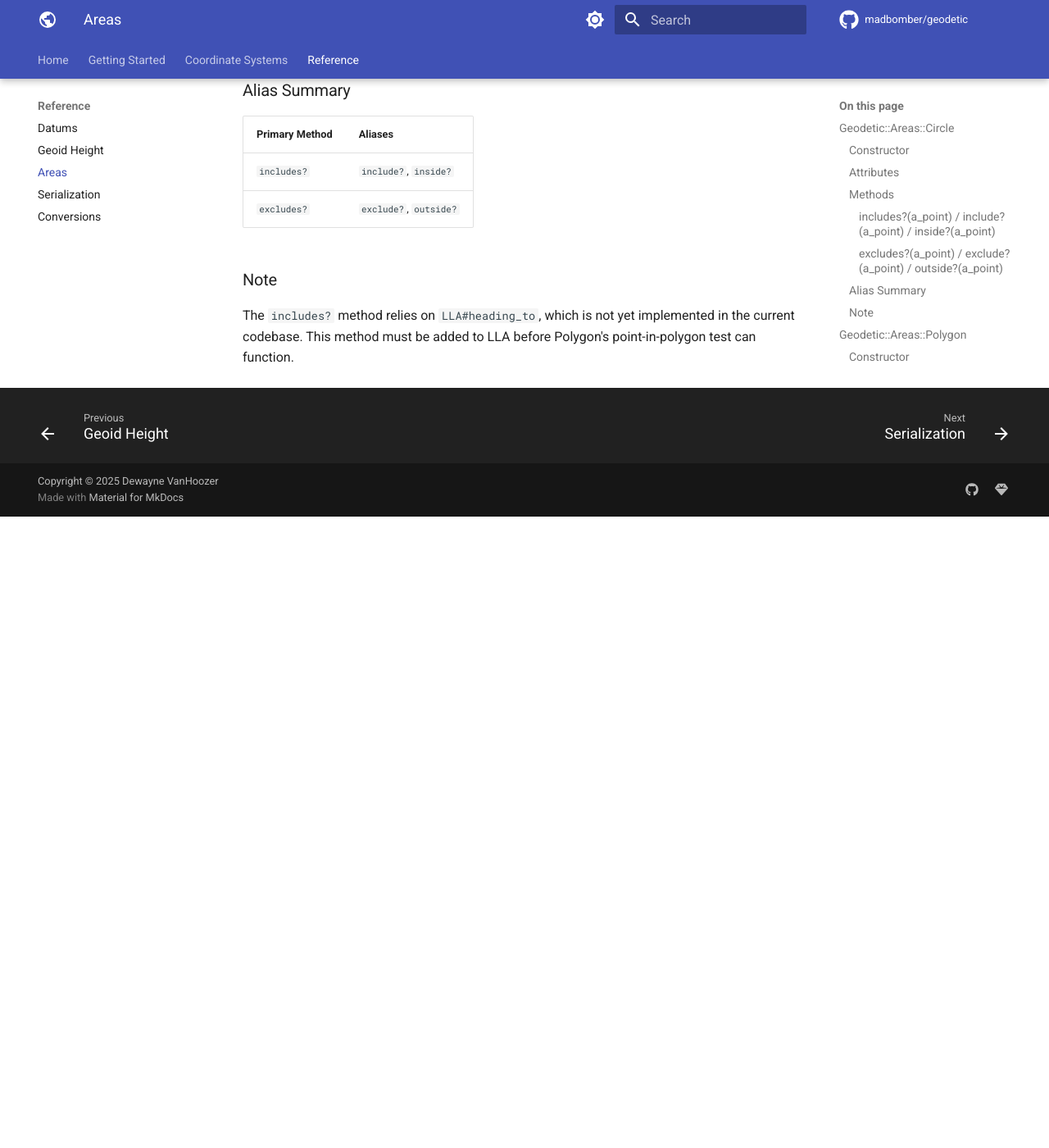
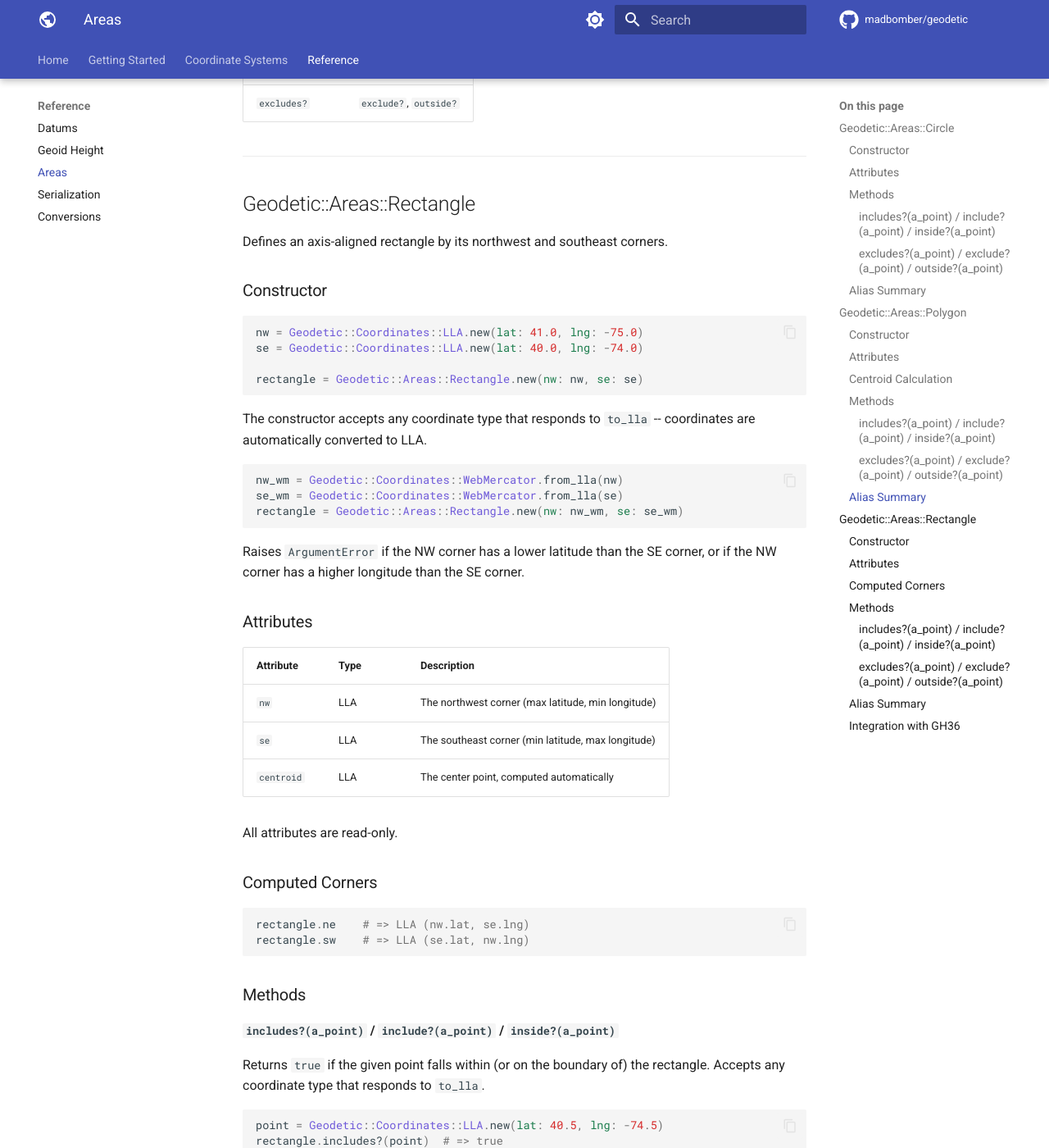
Before and after one commit to MadBomber/geodetic, an MkDocs documentation site: the page built from docs/reference/areas.md, in a window 1280 px wide and 1400 px high, scrolled down 2909 px. Shown: the whole window at 82% size. Built offline with MkDocs 1.6.1 and Material for MkDocs 9.7.7, drawn with Linux system fonts in a browser that asks for light colours; comment, search, counter and statistics services are not loaded; before the commit the page ends 3539 px from its top, so only the background shows below that; some of the changed text lies outside the part shown.

````diff
--- a/docs/reference/areas.md
+++ b/docs/reference/areas.md
@@ -1,6 +1,6 @@
 # Areas Reference
 
-The `Geodetic::Areas` module provides two geometric area classes for point-in-area testing: `Circle` and `Polygon`. Both operate on `Geodetic::Coordinates::LLA` points.
+The `Geodetic::Areas` module provides three geometric area classes for point-in-area testing: `Circle`, `Polygon`, and `Rectangle`. All operate on `Geodetic::Coordinates::LLA` points.
 
 ---
 
@@ -51,10 +51,6 @@
 |---------------|---------|
 | `includes?` | `include?`, `inside?` |
 | `excludes?` | `exclude?`, `outside?` |
-
-### Note
-
-The `includes?` method relies on `LLA#distance_to`, which is not yet implemented in the current codebase. This method must be added to LLA before Circle can function.
 
 ---
 
@@ -118,6 +114,82 @@
 | `includes?` | `include?`, `inside?` |
 | `excludes?` | `exclude?`, `outside?` |
 
-### Note
+---
 
-The `includes?` method relies on `LLA#heading_to`, which is not yet implemented in the current codebase. This method must be added to LLA before Polygon's point-in-polygon test can function.
+## Geodetic::Areas::Rectangle
+
+Defines an axis-aligned rectangle by its northwest and southeast corners.
+
+### Constructor
+
+```ruby
+nw = Geodetic::Coordinates::LLA.new(lat: 41.0, lng: -75.0)
+se = Geodetic::Coordinates::LLA.new(lat: 40.0, lng: -74.0)
+
+rectangle = Geodetic::Areas::Rectangle.new(nw: nw, se: se)
+```
+
+The constructor accepts any coordinate type that responds to `to_lla` -- coordinates are automatically converted to LLA.
+
+```ruby
+nw_wm = Geodetic::Coordinates::WebMercator.from_lla(nw)
+se_wm = Geodetic::Coordinates::WebMercator.from_lla(se)
+rectangle = Geodetic::Areas::Rectangle.new(nw: nw_wm, se: se_wm)
+```
+
+Raises `ArgumentError` if the NW corner has a lower latitude than the SE corner, or if the NW corner has a higher longitude than the SE corner.
+
+### Attributes
+
+| Attribute  | Type | Description |
+|------------|------|-------------|
+| `nw`       | LLA  | The northwest corner (max latitude, min longitude) |
+| `se`       | LLA  | The southeast corner (min latitude, max longitude) |
+| `centroid` | LLA  | The center point, computed automatically |
+
+All attributes are read-only.
+
+### Computed Corners
+
+```ruby
+rectangle.ne    # => LLA (nw.lat, se.lng)
+rectangle.sw    # => LLA (se.lat, nw.lng)
+```
+
+### Methods
+
+#### `includes?(a_point)` / `include?(a_point)` / `inside?(a_point)`
+
+Returns `true` if the given point falls within (or on the boundary of) the rectangle. Accepts any coordinate type that responds to `to_lla`.
+
+```ruby
+point = Geodetic::Coordinates::LLA.new(lat: 40.5, lng: -74.5)
+rectangle.includes?(point)  # => true
+```
+
+#### `excludes?(a_point)` / `exclude?(a_point)` / `outside?(a_point)`
+
+Returns `true` if the given point falls outside the rectangle.
+
+```ruby
+rectangle.excludes?(point)  # => true or false
+```
+
+### Alias Summary
+
+| Primary Method | Aliases |
+|---------------|---------|
+| `includes?` | `include?`, `inside?` |
+| `excludes?` | `exclude?`, `outside?` |
+
+### Integration with GH36
+
+`Geodetic::Coordinates::GH36#to_area` returns a `Rectangle` representing the geohash cell's bounding box:
+
+```ruby
+gh36 = Geodetic::Coordinates::GH36.new("bdrdC26BqH")
+area = gh36.to_area
+# => Geodetic::Areas::Rectangle
+
+area.includes?(gh36.to_lla)  # => true (midpoint is inside the cell)
+```
````
Also changed, not shown: README.md (+42 -2 lines), docs/coordinate-systems/gh36.md (added, +192 -0 lines), docs/coordinate-systems/index.md (+22 -15 lines), docs/coordinate-systems/lla.md (+18 -0 lines), docs/index.md (+4 -3 lines), docs/reference/conversions.md (+3 -1 lines), 5 other files.
